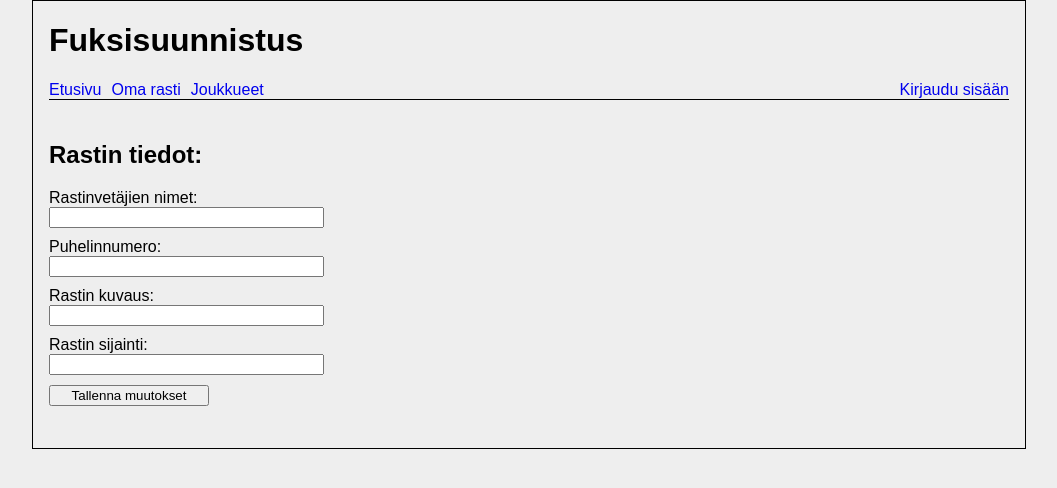
After one commit to kvjanhun/tsoha-fuksisuunnistus, a Flask app: template templates/checkpoint.html in a window 1280 px wide. The commit adds this page. Shown: the top 488 px of the page, without its empty margins (111-1168 px from the left). Run offline with Flask 2, Linux system fonts and the light colour scheme; the template is opened without the code that fills it, so the values that code supplies are empty.

Commit message:
Add checkpoint page, rename user.html
Renamed user.html as more accurate checkpoint.html. The page now features checkpoint info that is fetched from the database, based on session user id.

Altering checkpoint info is yet to be implemented and results in a HTTP error 500.

```diff
--- a/static/style.css
+++ b/static/style.css
@@ -39,3 +39,17 @@ header {
 #logged a {
     margin-left: 1em;
 }
+
+.user_info {
+    display: flex;
+    flex-flow: column nowrap;
+}
+
+.user_info input {
+    max-width: 20em;
+    margin-bottom: 10px;
+}
+
+.user_info #submit {
+    max-width: 12em;
+}
--- /dev/null
+++ b/templates/checkpoint.html
@@ -0,0 +1,17 @@
+{% extends "layout.html" %}
+{% block content %}
+
+<h2>Rastin tiedot:</h2>
+<form action="/send" method="POST" class="user_info">
+    <label form="names">Rastinvetäjien nimet:</label>
+    <input type="text" id="names" name="names" value="{{ user_info[0] }}">
+    <label form="phone">Puhelinnumero:</label>
+    <input type="text" id="phone" name="phone" value="{{ user_info[1] }}">
+    <label form="checkpoint">Rastin kuvaus:</label>
+    <input type="text" id="checkpoint" name="checkpoint" value="{{ checkpoint_info[0] }}">
+    <label form="location">Rastin sijainti:</label>
+    <input type="text" id="location" name="location" value="{{ checkpoint_info[1] }}">
+    <input type="submit" id="submit" value="Tallenna muutokset">
+</form>
+
+{% endblock %}
--- a/templates/layout.html
+++ b/templates/layout.html
@@ -9,7 +9,7 @@
     <h1>Fuksisuunnistus</h1>
     <div class="links">
         <a href="/">Etusivu</a>
-        <a href="/user">Oma rasti</a>
+        <a href="/own">Oma rasti</a>
         <a href="/groups">Joukkueet</a>
         {% if session.user_id %}
         <div id="logged">Kirjautunut: {{ session.user_name }}
--- a/templates/register.html
+++ b/templates/register.html
@@ -1,11 +1,10 @@
-
 {% extends "layout.html" %}
 {% block content %}
 
 <h2>Luo käyttäjätunnus</h2>
 
 <form action="/register" method="post">
-Tunnus: <br><input type="text" name="username" minlength="3">
+Tunnus: <br><input type="text" name="username" minlength="2" maxlength="30">
 <p>
 Salasana: <br><input type="password" name="password1">
 <p>
```
Also changed, not shown: routes.py (+25 -12 lines), templates/user.html (deleted, +0 -14 lines), users.py (+11 -0 lines).
